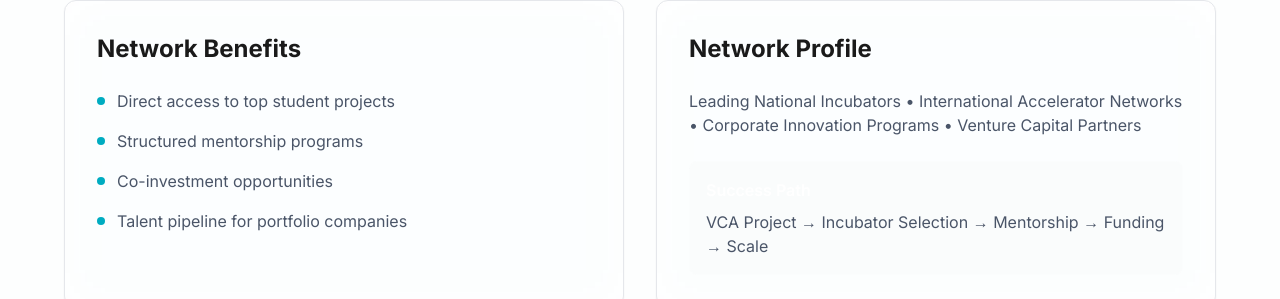
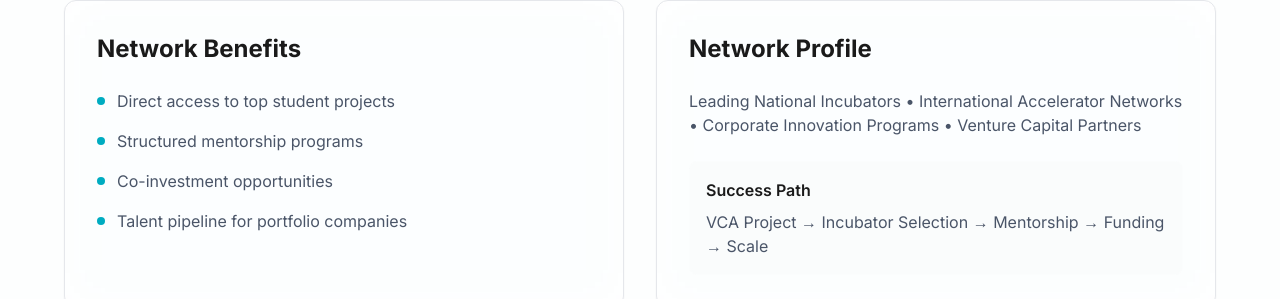
Before and after one commit to RaupscZAN/GARC-2, a React (Vite) app: page /partnerships in a window 1280 px wide. Shown: the part 1723-2022 px from the top of the page. Built offline with nearby package versions, Linux system fonts and the light colour scheme.

Commit message:
Updated Partnerships.tsx

```diff
--- a/src/pages/Partnerships.tsx
+++ b/src/pages/Partnerships.tsx
@@ -144,7 +144,7 @@ const Partnerships: React.FC = () => {
                 Venture Capital Partners
               </p>
               <div className="bg-surface/60 backdrop-blur-sm border border-white/10 rounded-lg p-4">
-                <h4 className="text-white font-semibold mb-2">Success Path</h4>
+                <h4 className="text-app-text font-semibold mb-2">Success Path</h4>
                 <p className="text-app-text-muted">
                   VCA Project → Incubator Selection → Mentorship → Funding → Scale
                 </p>
```
